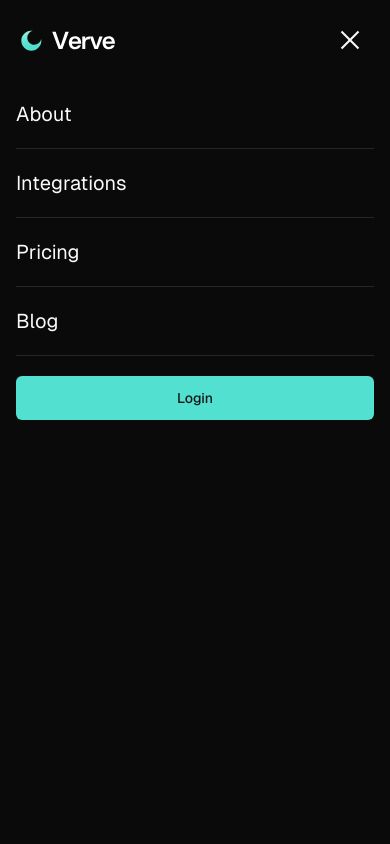
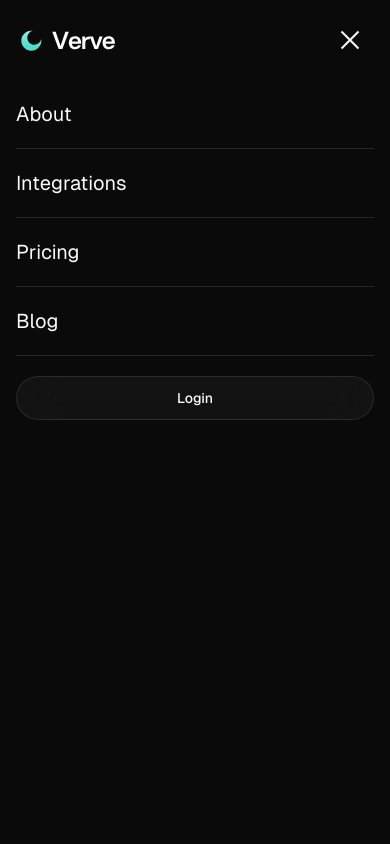
Before and after one commit to fikrirakala/verve, a Next.js app: page / in a window 390 px wide. Both pictures are taken after a click on the button 350 px from the left and 39 px from the top of the page. Shown: the top 844 px of the page. Built offline with nearby package versions, Linux system fonts and the light colour scheme.

Commit message:
Refactor mobile navigation

```diff
--- a/src/components/navigation/mobile-nav.tsx
+++ b/src/components/navigation/mobile-nav.tsx
@@ -27,7 +27,7 @@ export default function MobileNav({ isOpen }: { isOpen: boolean }) {
   return (
     <>
       {isOpen && (
-        <div className="fixed bottom-0 left-0 right-0 top-0 z-40 flex flex-col bg-background px-4 pb-4 pt-20">
+        <div className="fixed bottom-0 left-0 right-0 top-0 z-40 flex flex-col bg-background px-4 pb-4 pt-20 lg:hidden">
           {NAV_LINKS.map((link) => (
             <Link
               key={link.href}
@@ -37,7 +37,11 @@ export default function MobileNav({ isOpen }: { isOpen: boolean }) {
               {link.title}
             </Link>
           ))}
-          <Button asChild className="mt-5 w-full">
+          <Button
+            variant="secondary"
+            asChild
+            className="mt-5 w-full rounded-full"
+          >
             <Link href="/login">Login</Link>
           </Button>
         </div>
```
